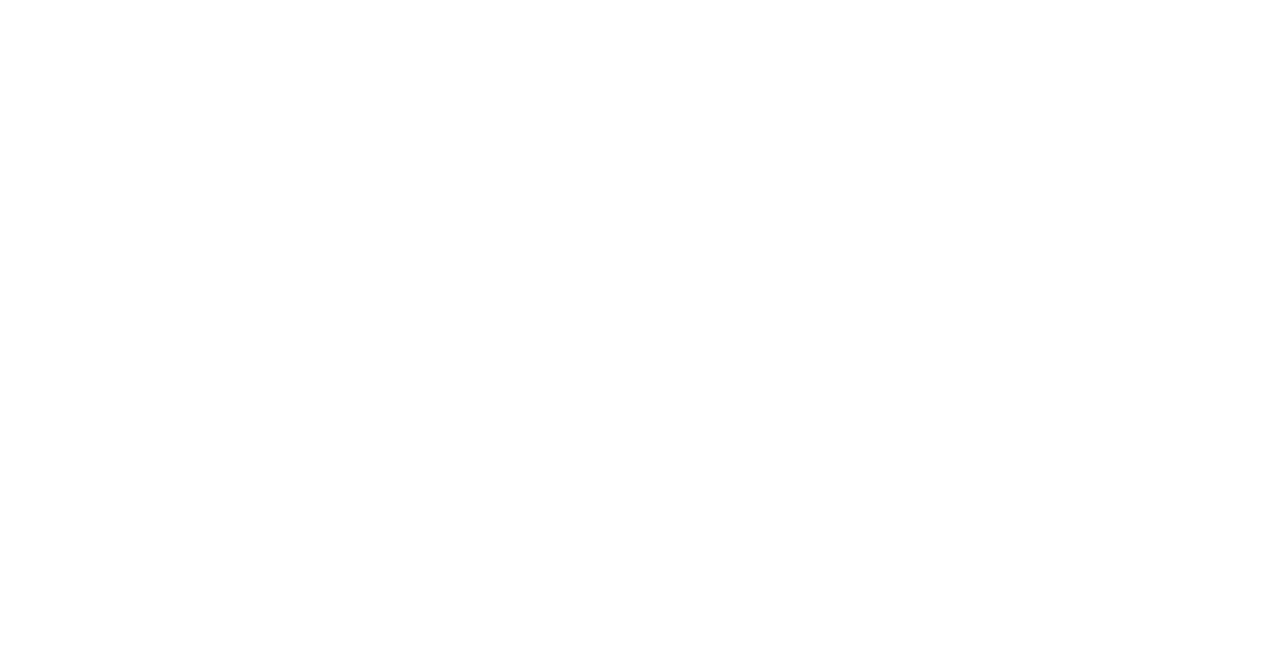
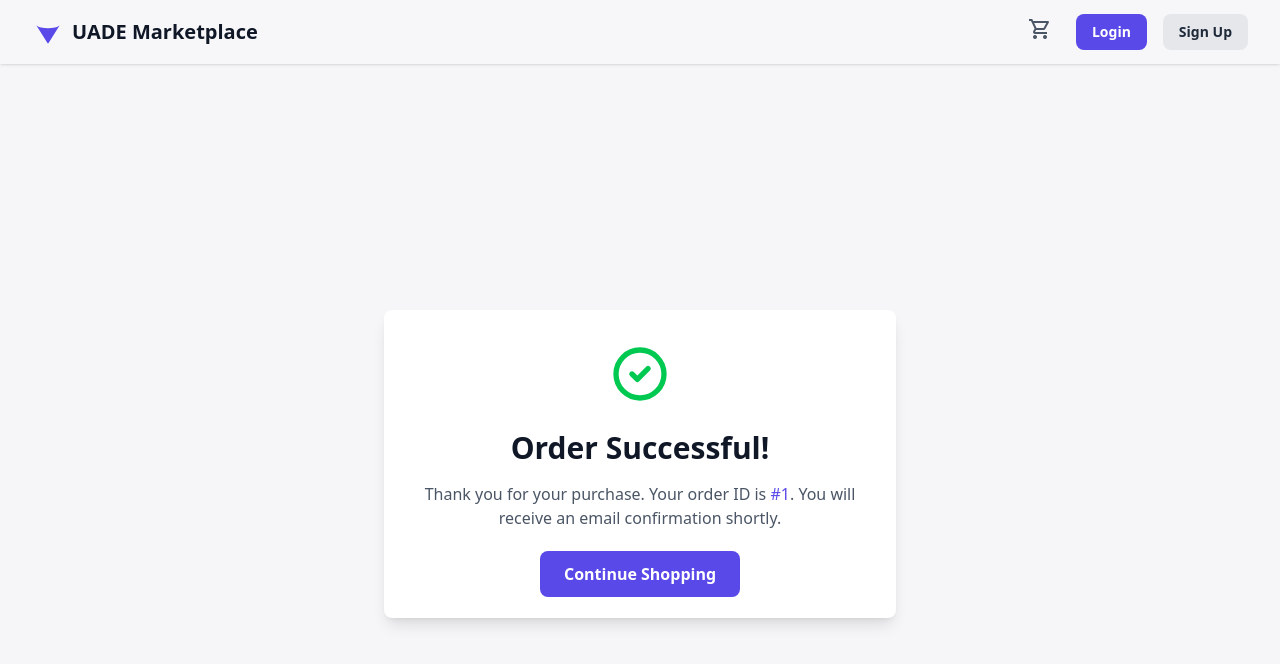
Before and after one commit to NahuelCuri/aplicaciones_interactivas_frontend, a React (Vite) app: page /order-confirmation/1 in a window 1280 px wide. Before the commit this address had no page. Shown: the top 664 px of the page. Built offline with nearby package versions, Linux system fonts and the light colour scheme.

Commit message:
Added checkout

```diff
--- a/src/App.jsx
+++ b/src/App.jsx
@@ -11,6 +11,7 @@
 import BecomeSellerPage from "./pages/BecomeSellerPage";
 import UserAdminPage from "./pages/UserAdminPage";
 import CategoryAdminPage from "./pages/CategoryAdminPage";
+import OrderConfirmationPage from "./pages/OrderConfirmationPage";
 
 const App = () => {
   return (
@@ -26,6 +27,7 @@
           <Route path="/become-seller" element={<BecomeSellerPage />} />
           <Route path="/admin/users" element={<UserAdminPage />} />
           <Route path="/admin/categories" element={<CategoryAdminPage />} />
+          <Route path="/order-confirmation/:orderId" element={<OrderConfirmationPage />} />
         </Route>
         <Route path="/login" element={<LoginPage />} />
         <Route path="/register" element={<RegisterPage />} />
--- a/src/components/CheckoutOrderSummary.jsx
+++ b/src/components/CheckoutOrderSummary.jsx
@@ -4,8 +4,7 @@
   const { cart } = useCart();
   const subtotal = cart?.items?.reduce((acc, item) => acc + item.priceAtPurchase * item.quantity, 0) || 0;
   const shipping = 0; // Assuming free shipping for now
-  const taxes = subtotal * 0.05; // Assuming 5% tax
-  const total = subtotal + shipping + taxes;
+  const total = subtotal + shipping;
 
   return (
     <section>
@@ -35,10 +34,6 @@
             <p className="text-black/60 dark:text-white/60">Shipping</p>
             <p className="font-medium text-black dark:text-white">{shipping === 0 ? 'Free' : `$${shipping.toFixed(2)}`}</p>
           </div>
-          <div className="flex justify-between text-sm">
-            <p className="text-black/60 dark:text-white/60">Taxes</p>
-            <p className="font-medium text-black dark:text-white">${taxes.toFixed(2)}</p>
-          </div>
           <div className="flex justify-between border-t border-black/10 pt-2 text-base font-bold dark:border-white/10">
             <p className="text-black dark:text-white">Total</p>
             <p className="text-black dark:text-white">${total.toFixed(2)}</p>
--- a/src/components/OrderSummary.jsx
+++ b/src/components/OrderSummary.jsx
@@ -1,8 +1,7 @@
 const OrderSummary = ({ cart }) => {
   const subtotal = cart?.items?.reduce((acc, item) => acc + item.priceAtPurchase * item.quantity, 0) || 0;
   const shipping = 0; // Assuming free shipping for now
-  const taxes = subtotal * 0.05; // Assuming 5% tax
-  const total = subtotal + shipping + taxes;
+  const total = subtotal + shipping;
 
   return (
     <div className="bg-white dark:bg-background-dark rounded-lg shadow p-6">
@@ -15,10 +14,6 @@
         <div className="flex justify-between text-sm">
           <span className="text-gray-600 dark:text-gray-300">Shipping</span>
           <span className="font-medium text-gray-900 dark:text-white">{shipping === 0 ? 'Free' : `$${shipping.toFixed(2)}`}</span>
-        </div>
-        <div className="flex justify-between text-sm">
-          <span className="text-gray-600 dark:text-gray-300">Taxes</span>
-          <span className="font-medium text-gray-900 dark:text-white">${taxes.toFixed(2)}</span>
         </div>
       </div>
       <div className="border-t border-gray-200 dark:border-gray-700 my-4"></div>
--- a/src/pages/CheckoutPage.jsx
+++ b/src/pages/CheckoutPage.jsx
@@ -1,8 +1,25 @@
+import { useNavigate } from 'react-router-dom';
 import ShippingForm from "../components/ShippingForm";
 import PaymentForm from "../components/PaymentForm";
 import CheckoutOrderSummary from "../components/CheckoutOrderSummary";
+import orderService from '../services/orderService';
+import { useCart } from '../components/CartContext';
 
 const CheckoutPage = () => {
+  const navigate = useNavigate();
+  const { fetchCart } = useCart();
+
+  const handlePlaceOrder = async () => {
+    try {
+      const order = await orderService.checkout();
+      fetchCart(); // to refresh the cart
+      navigate(`/order-confirmation/${order.data.id}`);
+    } catch (error) {
+      console.error('Failed to place order', error);
+      // Handle error, e.g., show a notification
+    }
+  };
+
   return (
     <div className="flex min-h-screen flex-col">
       <main className="container mx-auto flex-1 px-4 py-8">
@@ -22,7 +39,10 @@
             </div>
             <div className="space-y-6">
               <CheckoutOrderSummary />
-              <button className="w-full rounded-lg bg-primary py-4 text-center font-bold text-white transition hover:bg-primary/90">
+              <button
+                onClick={handlePlaceOrder}
+                className="w-full rounded-lg bg-primary py-4 text-center font-bold text-white transition hover:bg-primary/90"
+              >
                 Place Order
               </button>
             </div>
--- /dev/null
+++ b/src/pages/OrderConfirmationPage.jsx
@@ -0,0 +1,41 @@
+import { Link, useParams } from 'react-router-dom';
+
+const OrderConfirmationPage = () => {
+  const { orderId } = useParams();
+
+  return (
+    <div className="flex min-h-screen flex-col items-center justify-center bg-background-light dark:bg-background-dark">
+      <div className="max-w-lg rounded-lg bg-white p-8 text-center shadow-lg dark:bg-background-dark-alt">
+        <svg
+          className="mx-auto h-16 w-16 text-green-500"
+          fill="none"
+          stroke="currentColor"
+          viewBox="0 0 24 24"
+          xmlns="http://www.w3.org/2000/svg"
+        >
+          <path
+            strokeLinecap="round"
+            strokeLinejoin="round"
+            strokeWidth="2"
+            d="M9 12l2 2 4-4m6 2a9 9 0 11-18 0 9 9 0 0118 0z"
+          ></path>
+        </svg>
+        <h2 className="mt-6 text-3xl font-bold text-gray-900 dark:text-white">Order Successful!</h2>
+        <p className="mt-4 text-gray-600 dark:text-gray-300">
+          Thank you for your purchase. Your order ID is{' '}
+          <span className="font-medium text-primary">#{orderId}</span>. You will receive an email confirmation shortly.
+        </p>
+        <div className="mt-8">
+          <Link
+            to="/"
+            className="rounded-lg bg-primary px-6 py-3 font-bold text-white transition hover:bg-primary/90"
+          >
+            Continue Shopping
+          </Link>
+        </div>
+      </div>
+    </div>
+  );
+};
+
+export default OrderConfirmationPage;
--- a/src/services/orderService.js
+++ b/src/services/orderService.js
@@ -31,10 +31,15 @@
   return axios.get(`${API_URL}/users/${buyerId}/orders`, getAuthHeaders());
 };
 
+const checkout = () => {
+  return axios.post(`${API_URL}/checkout`, {}, getAuthHeaders());
+};
+
 export default {
   getCart,
   addItemToCart,
   removeItemFromCart,
   updateCartItemQuantity,
   getOrdersByUser,
+  checkout,
 };
```
